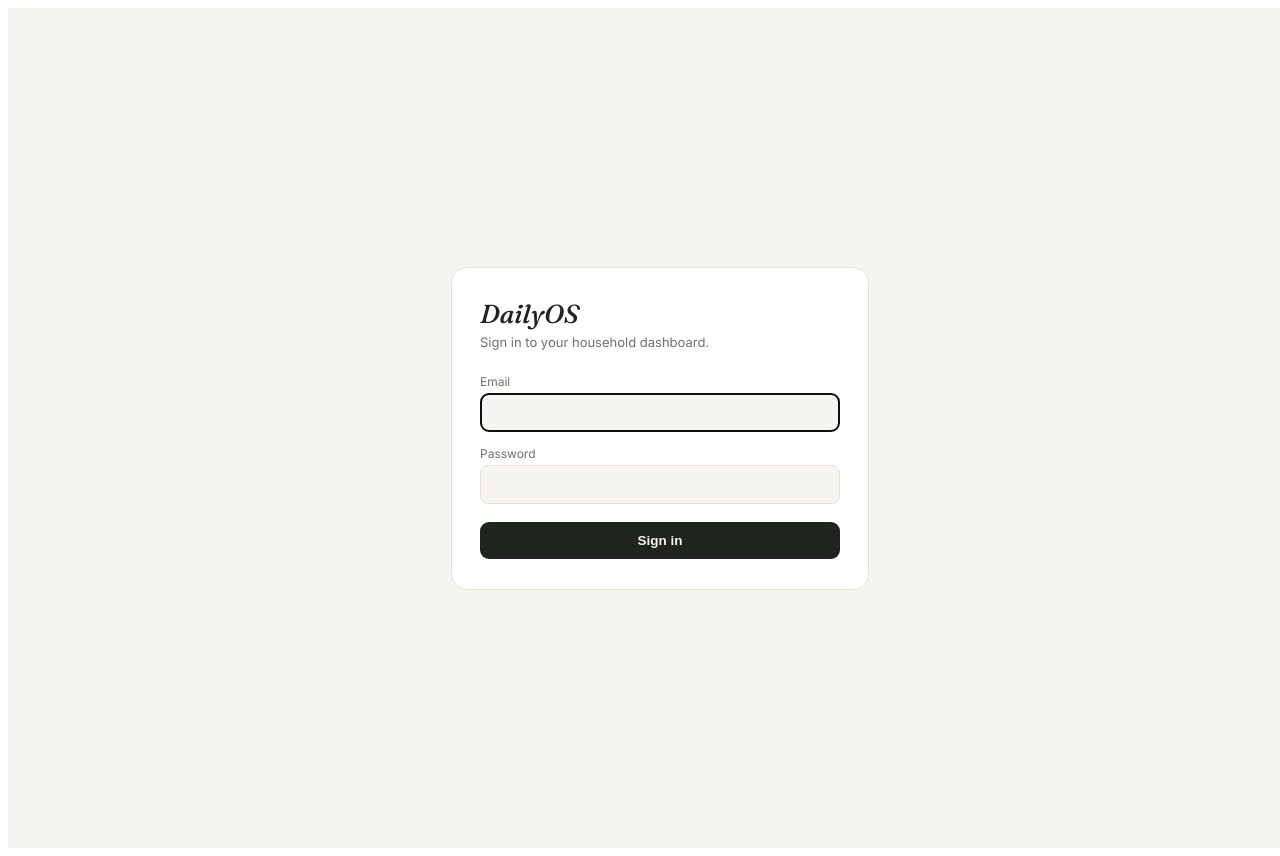
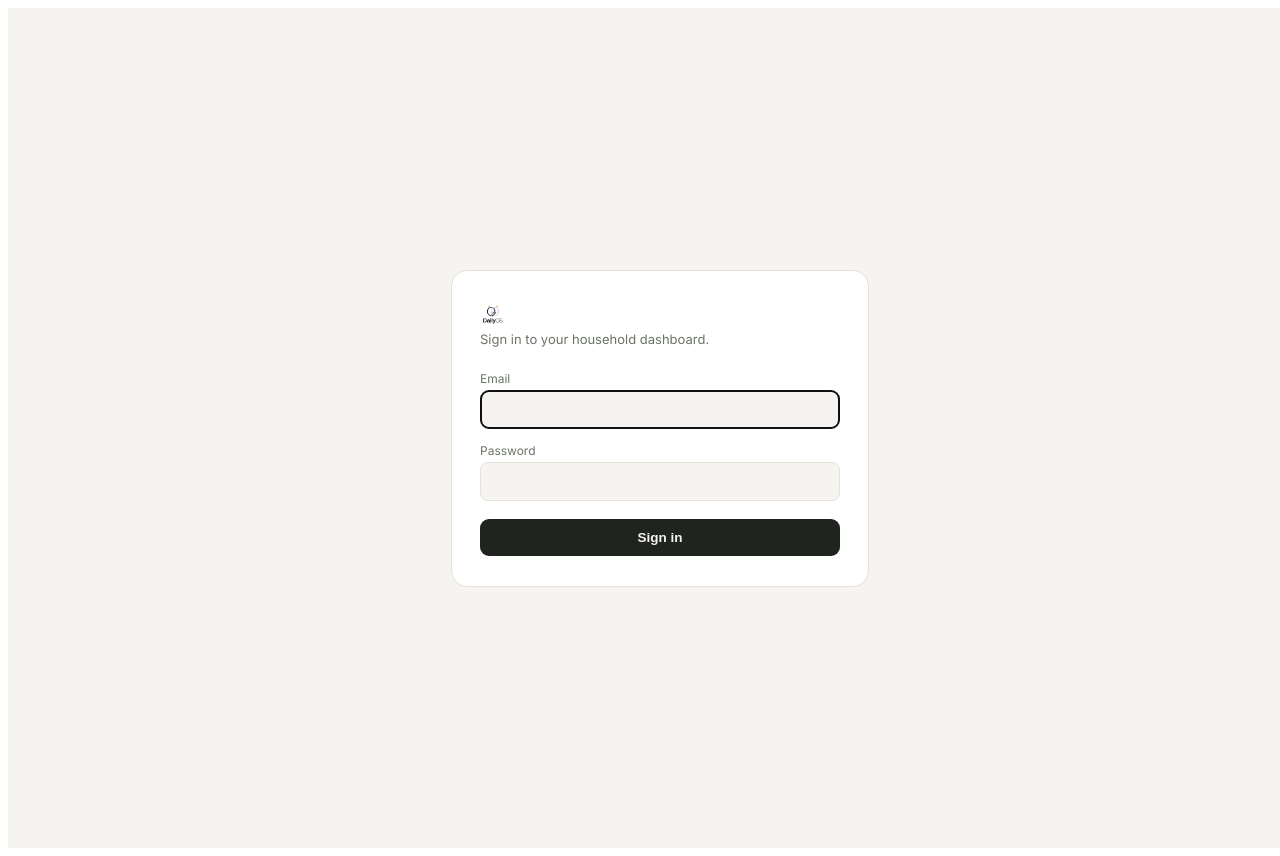
Before and after one commit to khaimayme-gif/dailyos, a React (Vite) app: page / in a window 1280 px wide. Shown: the top 856 px of the page. Built offline with nearby package versions, Linux system fonts and the light colour scheme; no server answers.

Commit message:
Logo added

```diff
--- a/src/DailyOS.jsx
+++ b/src/DailyOS.jsx
@@ -188,10 +188,7 @@ function WelcomeScreen({ colors, dark: isDark, onEnter }) {
           }}>M</div>
         </div>
 
-        <h1 style={{
-          fontFamily: 'Fraunces, serif', fontStyle: 'italic', fontWeight: 500,
-          fontSize: 44, color: colors.textPrimary, margin: 0, lineHeight: 1.1,
-        }}>DailyOS</h1>
+        <Logo height={44} />
         <p style={{
           color: colors.textSecondary, fontSize: 15, marginTop: 10, marginBottom: 36,
           lineHeight: 1.5,
@@ -223,9 +220,7 @@ function SidebarContent({ colors, page, setPage, dark: isDark, setDark, closeMob
   return (
     <div style={{ display: 'flex', flexDirection: 'column', height: '100%', fontFamily: 'Inter, sans-serif' }}>
       <div style={{ padding: '24px 20px 20px' }}>
-        <div style={{ fontFamily: 'Fraunces, serif', fontStyle: 'italic', fontWeight: 500, fontSize: 22, color: colors.textPrimary }}>
-          DailyOS
-        </div>
+        <Logo height={22} />
         <div style={{ color: colors.textFaint, fontSize: 12, marginTop: 4 }}>
           Run your day. Organize your life.
         </div>
--- a/src/lib/LoginGate.jsx
+++ b/src/lib/LoginGate.jsx
@@ -83,17 +83,8 @@ function LoginForm({ onSignedIn }) {
           padding: '30px 28px',
         }}
       >
-        <div
-          style={{
-            fontFamily: 'Fraunces, serif',
-            fontStyle: 'italic',
-            fontWeight: 500,
-            fontSize: 26,
-            color: colors.textPrimary,
-            marginBottom: 4,
-          }}
-        >
-          DailyOS
+        <div style={{ marginBottom: 4 }}>
+          <Logo height={26} />
         </div>
         <p style={{ color: colors.textSecondary, fontSize: 13, margin: '0 0 24px' }}>
           Sign in to your household dashboard.
```
Also changed, not shown: src/lib/Logo.jsx (line endings or trailing spaces), 2 other files (tests, documents, lock files or other folders).
